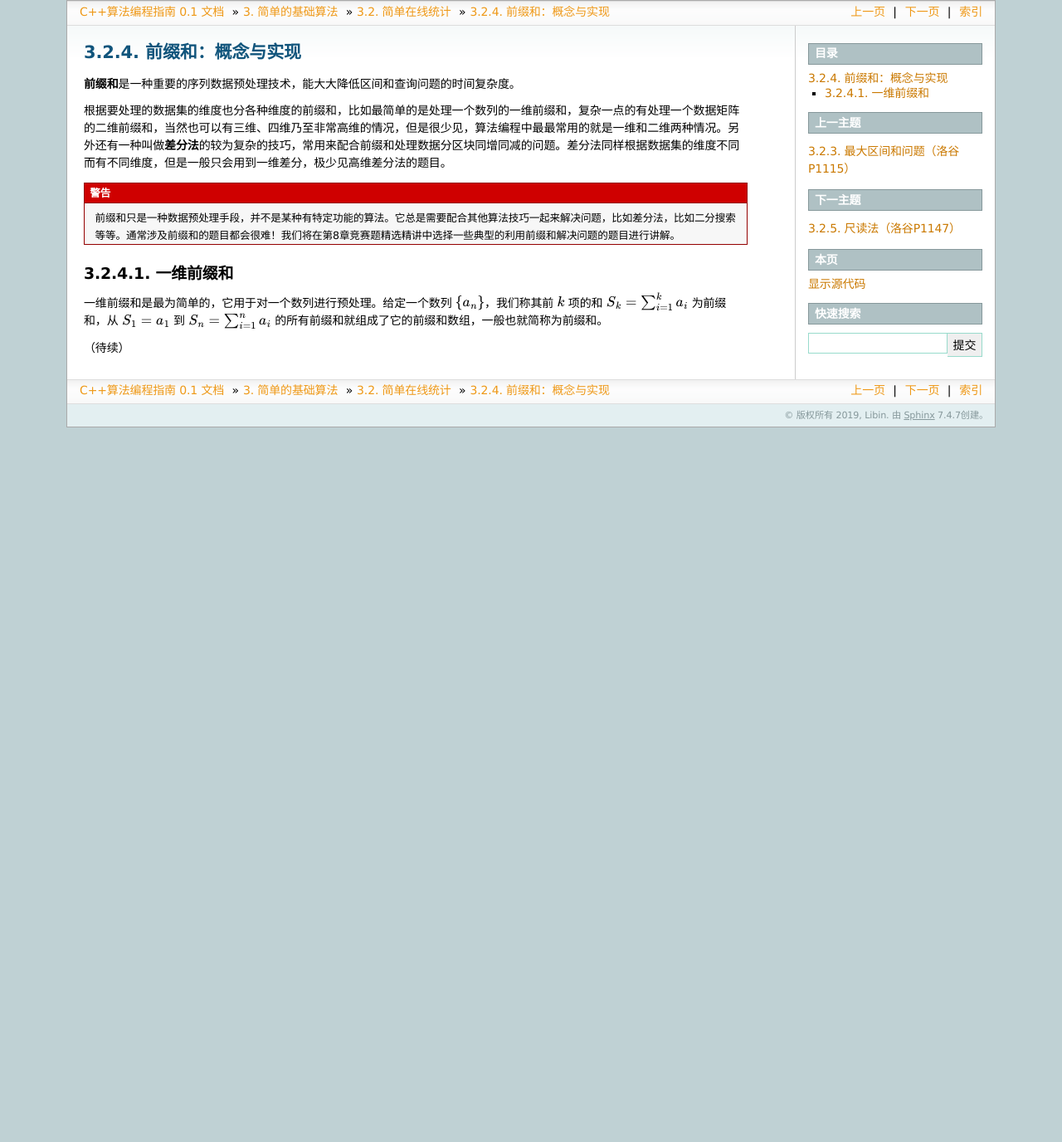
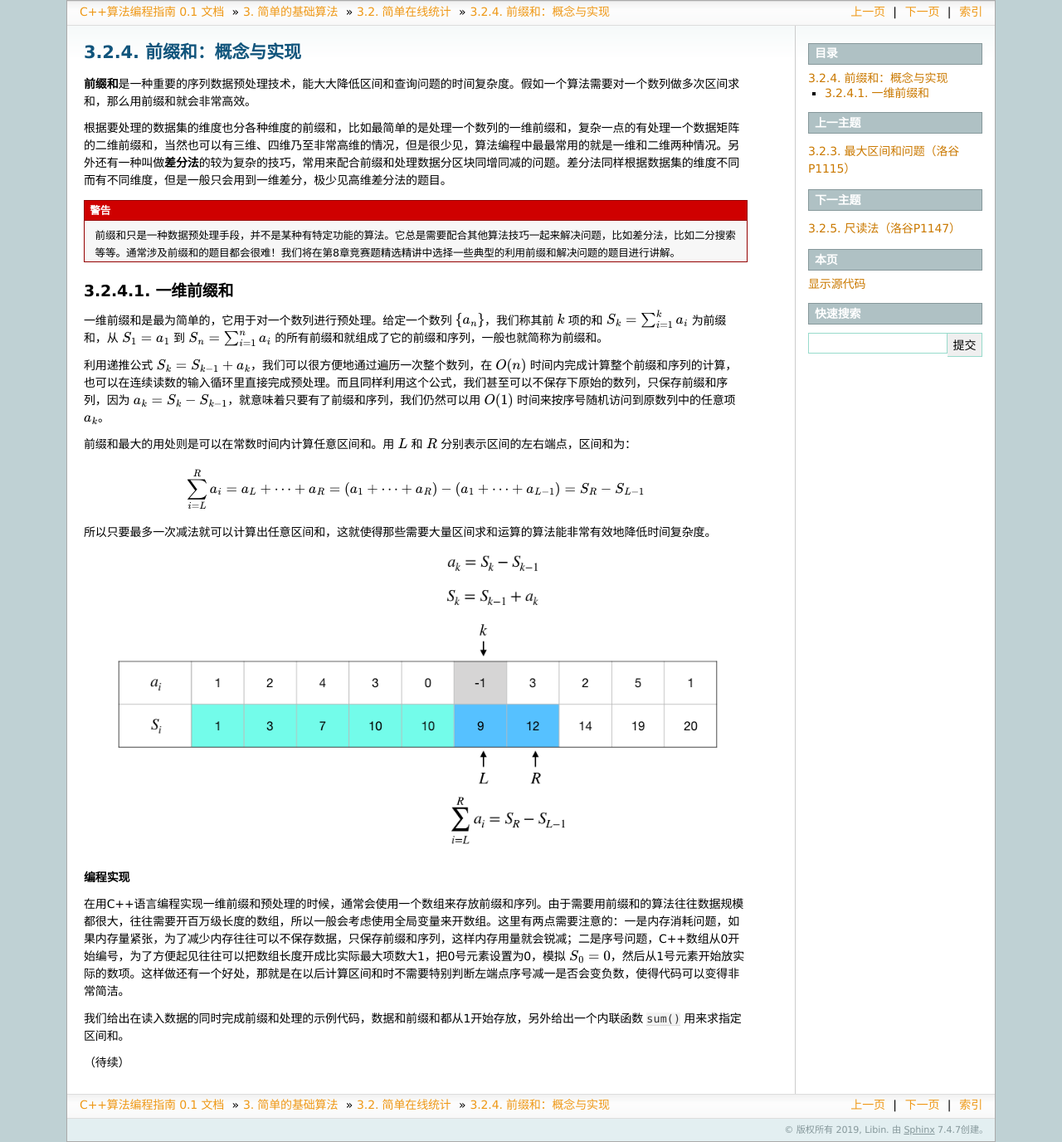
Before and after one commit to majorli/algo_guide, a Sphinx documentation site: the page built from source/ch02/sec02/224_prefix_sum.rst, in a window 1280 px wide. Shown: the whole page at 83% size. Built offline with Sphinx 7.4.7, drawn with Linux system fonts in a browser that asks for light colours; formulas are drawn with MathJax 3; before the commit the page ends 900 px from its top, so only the background shows below that.

Commit message:
20191205_2315draft

```diff
--- a/source/ch02/sec02/224_prefix_sum.rst
+++ b/source/ch02/sec02/224_prefix_sum.rst
@@ -1,7 +1,7 @@
 前缀和：概念与实现
 +++++++++++++++++++++++++++++++++++++
 
-:strong:`前缀和`\ 是一种重要的序列数据预处理技术，能大大降低区间和查询问题的时间复杂度。
+:strong:`前缀和`\ 是一种重要的序列数据预处理技术，能大大降低区间和查询问题的时间复杂度。假如一个算法需要对一个数列做多次区间求和，那么用前缀和就会非常高效。
 
 根据要处理的数据集的维度也分各种维度的前缀和，比如最简单的是处理一个数列的一维前缀和，复杂一点的有处理一个数据矩阵的二维前缀和，当然也可以有三维、四维乃至非常高维的情况，但是很少见，算法编程中最最常用的就是一维和二维两种情况。另外还有一种叫做\ :strong:`差分法`\ 的较为复杂的技巧，常用来配合前缀和处理数据分区块同增同减的问题。差分法同样根据数据集的维度不同而有不同维度，但是一般只会用到一维差分，极少见高维差分法的题目。
 
@@ -13,8 +13,27 @@
 一维前缀和
 ^^^^^^^^^^
 
-一维前缀和是最为简单的，它用于对一个数列进行预处理。给定一个数列 :math:`\{a_n\}`，我们称其前 :math:`k` 项的和 :math:`S_k=\sum_{i=1}^ka_i` 为前缀和，从 :math:`S_1=a_1` 到 :math:`S_n=\sum_{i=1}^na_i` 的所有前缀和就组成了它的前缀和数组，一般也就简称为前缀和。
+一维前缀和是最为简单的，它用于对一个数列进行预处理。给定一个数列 :math:`\{a_n\}`，我们称其前 :math:`k` 项的和 :math:`S_k=\sum_{i=1}^ka_i` 为前缀和，从 :math:`S_1=a_1` 到 :math:`S_n=\sum_{i=1}^na_i` 的所有前缀和就组成了它的前缀和序列，一般也就简称为前缀和。
 
+利用递推公式 :math:`S_k=S_{k-1}+a_k`，我们可以很方便地通过遍历一次整个数列，在 :math:`O(n)` 时间内完成计算整个前缀和序列的计算，也可以在连续读数的输入循环里直接完成预处理。而且同样利用这个公式，我们甚至可以不保存下原始的数列，只保存前缀和序列，因为 :math:`a_k=S_{k}-S_{k-1}`，就意味着只要有了前缀和序列，我们仍然可以用 :math:`O(1)` 时间来按序号随机访问到原数列中的任意项 :math:`a_k`。
+
+前缀和最大的用处则是可以在常数时间内计算任意区间和。用 :math:`L` 和 :math:`R` 分别表示区间的左右端点，区间和为：
+
+.. math::
+
+   \sum_{i=L}^Ra_i=a_L+\cdots+a_R=(a_1+\cdots+a_R)-(a_1+\cdots+a_{L-1})=S_R-S_{L-1}
+
+
+所以只要最多一次减法就可以计算出任意区间和，这就使得那些需要大量区间求和运算的算法能非常有效地降低时间复杂度。
+
+.. image:: ../../images/224_prefix_sum.001.png
+
+
+**编程实现**
+
+在用C++语言编程实现一维前缀和预处理的时候，通常会使用一个数组来存放前缀和序列。由于需要用前缀和的算法往往数据规模都很大，往往需要开百万级长度的数组，所以一般会考虑使用全局变量来开数组。这里有两点需要注意的：一是内存消耗问题，如果内存量紧张，为了减少内存往往可以不保存数据，只保存前缀和序列，这样内存用量就会锐减；二是序号问题，C++数组从0开始编号，为了方便起见往往可以把数组长度开成比实际最大项数大1，把0号元素设置为0，模拟 :math:`S_0=0`，然后从1号元素开始放实际的数项。这样做还有一个好处，那就是在以后计算区间和时不需要特别判断左端点序号减一是否会变负数，使得代码可以变得非常简洁。
+
+我们给出在读入数据的同时完成前缀和处理的示例代码，数据和前缀和都从1开始存放，另外给出一个内联函数 ``sum()`` 用来求指定区间和。
 
 
 
```
Also changed, not shown: source/images/224_prefix_sum.001.png (added), source/images/224_prefix_sum.002.png (added).
